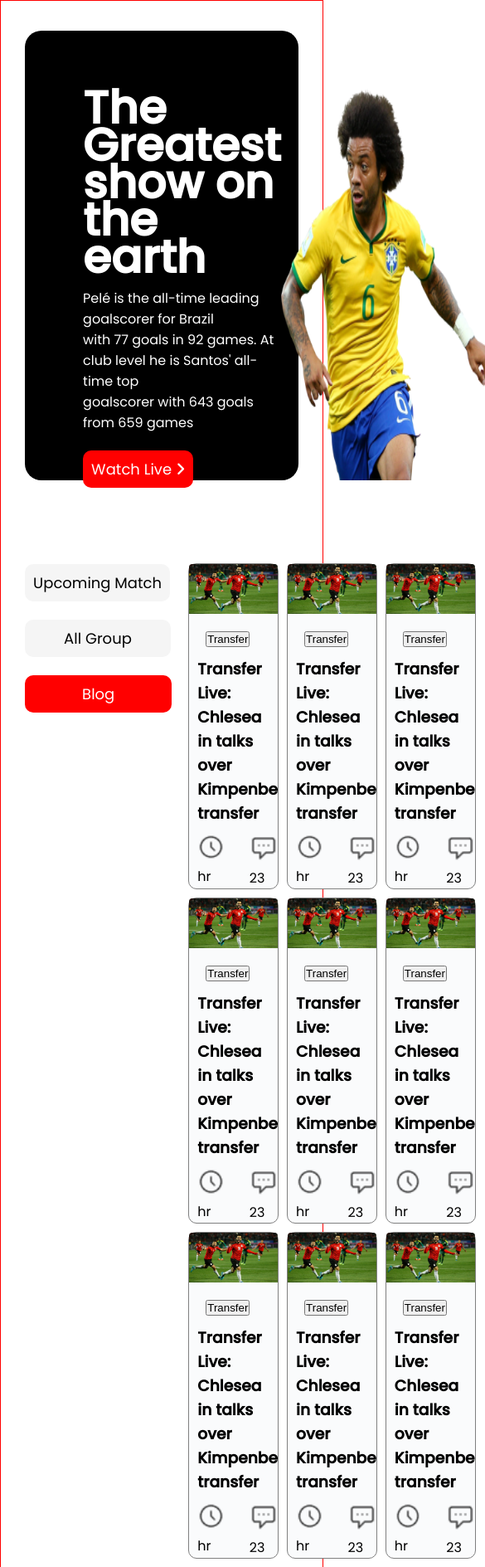
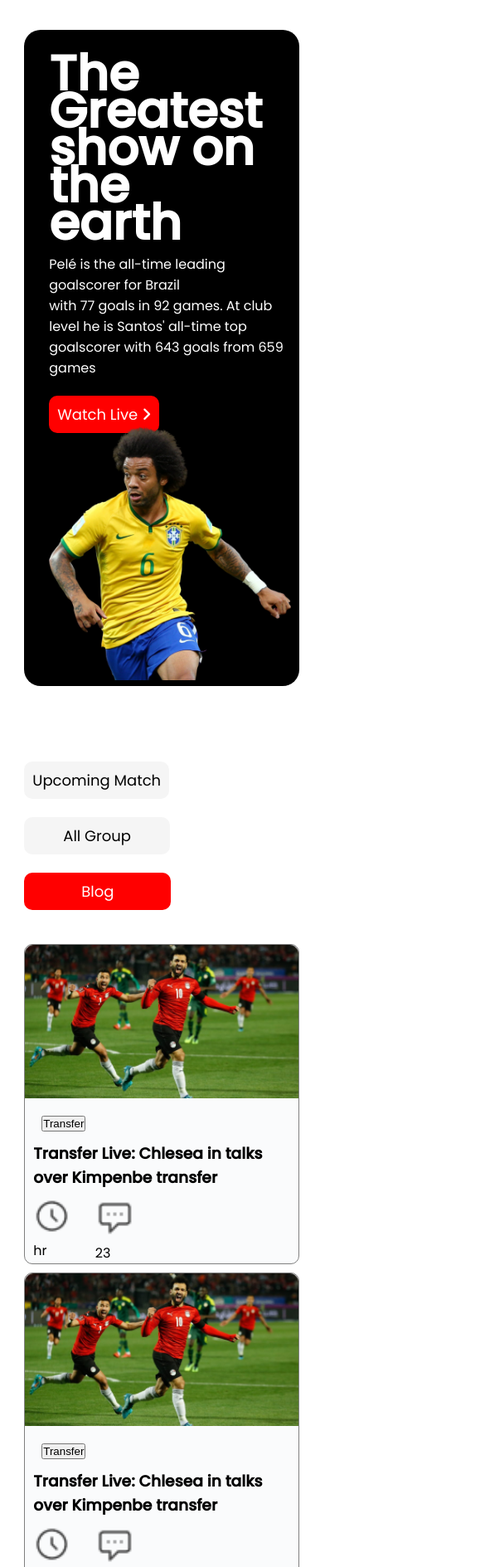
Before and after one commit to asifiqbalsagor/world-cup, a plain HTML site: page index.html in a window 390 px wide. Shown: the top 1889 px of the page at 83% size, 585 px wide, since content can reach past the window. Drawn offline with Linux system fonts and the light colour scheme.

Commit message:
mobile media add

```diff
--- a/style.css
+++ b/style.css
@@ -12,7 +12,6 @@ body{
      max-width: 1240px;
      background-color: #FFFFFF;
      margin: 0 auto;
-     border: 1px solid red;
 }
 /* -----------------------
    header section style
@@ -31,8 +30,11 @@ body{
      display: flex;
      width: 100%;
 }
+.blog{
+     width: 100%;
+}
 .blog-title{
-     font-size: 6.5vh;
+     font-size: 7vh;
      line-height: 45px;
      font-weight: 700px;
      margin-bottom: 15px;
@@ -160,3 +162,55 @@ hr{
      padding-bottom: 50px;
 }
 /* end footer */
+
+/* media query style start */
+/* mobile phone */
+
+@media only screen and (max-width: 688px){
+      .container{
+        padding-top: 30px;
+        padding-left: 30px;
+        padding-right: 10px;
+      }
+
+     .blogs{
+          display: block;
+          width: 100%;
+     }
+     .section-fast{
+          display:block;
+     }
+     .all-buttton{
+
+     }
+     .fast-blog-div{
+          display: grid;
+          grid-template-columns: repeat(1, 1fr);
+          width: 100%;
+          padding-top: 50px;
+          margin-left: 0;
+          margin-top: 0;
+     }
+     hr{
+          width: 70%;
+          margin-left: 50px;
+          margin-top: 25px;
+          margin-bottom: 25px;
+     }
+     .footer-info{
+          display:block;
+          margin-left: 150px;
+     }
+     .social-media{
+     display: flex;
+     justify-content: space-evenly;
+     padding-top: 80px;
+     }
+}
+/* mobile query end */
+/* tablet query start */
+
+@media only screen and (max-width: 481px) and (min-width: 768px) {
+
+
+}
```
